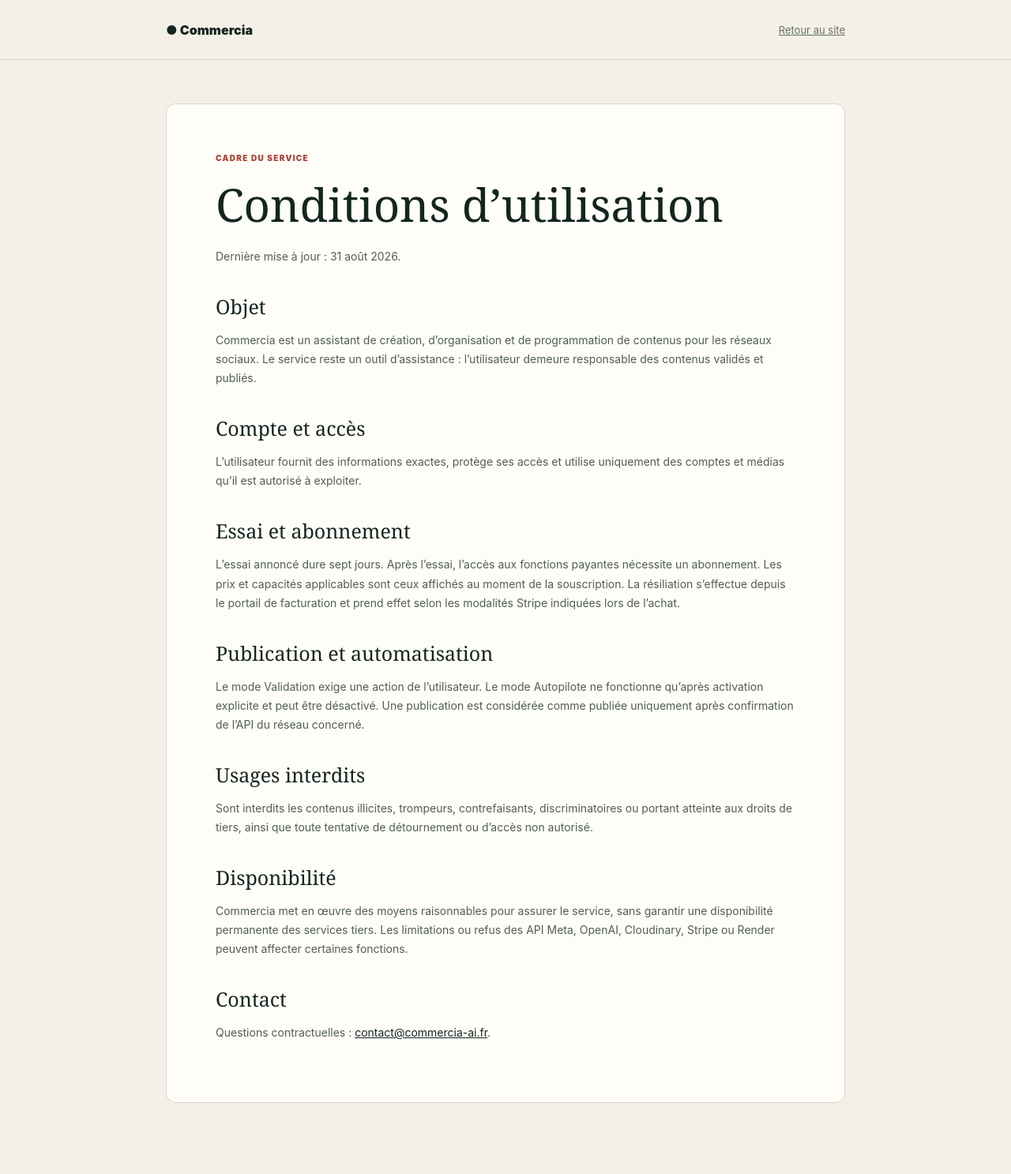
After one commit to m2kgthbwfg-lab/commercia-ai, a Flask app: page /conditions in a window 1280 px wide. The commit adds this page. Shown: the whole page at 79% size. Run offline with Flask 3, Linux system fonts and the light colour scheme; some libraries are stand-ins or nearby versions.

Commit message:
Make Commercia commercially ready
* Commercial readiness: app.py

* Commercial readiness: billing.py

* Commercial readiness: auth.py

* Commercial readiness: templates/auth.html

* Commercial readiness: templates/landing.html

* Commercial readiness: tests/test_app.py

* Add templates/legal.html

* Add templates/account.html

```diff
--- a/app.py
+++ b/app.py
@@ -3,13 +3,14 @@
 from datetime import datetime, timedelta, timezone
 from zoneinfo import ZoneInfo
 import cloudinary.uploader
-from flask import Flask, render_template, request, jsonify, redirect, url_for, flash
+from flask import Flask, render_template, request, jsonify, redirect, url_for, flash, Response
 from dotenv import load_dotenv
 from openai import OpenAI
 from flask_login import LoginManager, current_user, login_required
 from flask_wtf.csrf import CSRFProtect
 from sqlalchemy import text
 from werkzeug.middleware.proxy_fix import ProxyFix
+from werkzeug.security import check_password_hash
 from auth import auth
 from billing import billing, stripe_ready
 from extensions import limiter
@@ -136,6 +137,77 @@
 @app.get("/pricing")
 def pricing():
     return redirect(url_for("index", _anchor="tarifs"))
+
+
+def legal_identity():
+    return {
+        "name": os.getenv("LEGAL_NAME", "Commercia AI"),
+        "legal_form": os.getenv("LEGAL_FORM", ""),
+        "registration": os.getenv("LEGAL_REGISTRATION", ""),
+        "address": os.getenv("LEGAL_ADDRESS", ""),
+        "email": os.getenv("LEGAL_EMAIL", "contact@commercia-ai.fr"),
+        "director": os.getenv("LEGAL_DIRECTOR", ""),
+        "host": "Render Services, Inc., 525 Brannan Street, Suite 300, San Francisco, CA 94107, États-Unis",
+    }
+
+
+@app.get("/mentions-legales")
+def legal_notice():
+    return render_template("legal.html", page="mentions", legal=legal_identity())
+
+
+@app.get("/confidentialite")
+def privacy_policy():
+    return render_template("legal.html", page="privacy", legal=legal_identity())
+
+
+@app.get("/conditions")
+def terms_of_service():
+    return render_template("legal.html", page="terms", legal=legal_identity())
+
+
+@app.get("/account")
+@login_required
+def account_settings():
+    return render_template("account.html", user=current_user, brand=current_user.brand)
+
+
+@app.get("/account/export")
+@login_required
+def export_account():
+    brand = current_user.brand
+    payload = {
+        "exported_at": datetime.now(timezone.utc).isoformat(),
+        "user": {"email": current_user.email, "first_name": current_user.first_name, "plan": current_user.selected_plan, "subscription_status": current_user.subscription_status},
+        "brand": {column.name: getattr(brand, column.name) for column in brand.__table__.columns if column.name not in {"id", "user_id"}},
+        "campaigns": [{"created_at": campaign.created_at.isoformat(), "status": campaign.status, "brief": campaign.brief_json, "result": campaign.result_json} for campaign in Campaign.query.filter_by(brand_id=brand.id).order_by(Campaign.created_at).all()],
+        "publications": [{"scheduled_at": post.scheduled_at.isoformat(), "published_at": post.published_at.isoformat() if post.published_at else None, "status": post.status, "caption": post.caption, "media_url": post.media_url, "instagram_media_id": post.meta_media_id} for post in ScheduledPost.query.filter_by(brand_id=brand.id).order_by(ScheduledPost.created_at).all()],
+    }
+    return Response(json.dumps(payload, ensure_ascii=False, indent=2, default=str), mimetype="application/json", headers={"Content-Disposition": "attachment; filename=commercia-export.json"})
+
+
+@app.post("/account/delete")
+@login_required
+@limiter.limit("3 per hour")
+def delete_account():
+    if current_user.subscription_status in {"active", "past_due", "unpaid"}:
+        flash("Résiliez d’abord votre abonnement depuis le portail de facturation.", "error")
+        return redirect(url_for("account_settings"))
+    if request.form.get("confirmation", "").strip() != "SUPPRIMER" or not check_password_hash(current_user.password_hash, request.form.get("password", "")):
+        flash("Confirmation ou mot de passe incorrect.", "error")
+        return redirect(url_for("account_settings"))
+    user = current_user._get_current_object()
+    for asset in list(user.brand.media_assets):
+        try:
+            cloudinary.uploader.destroy(asset.public_id, invalidate=True)
+        except Exception:
+            app.logger.exception("Suppression Cloudinary impossible pour %s", asset.public_id)
+    Campaign.query.filter_by(brand_id=user.brand.id).delete(synchronize_session=False)
+    UsageEvent.query.filter_by(user_id=user.id).delete(synchronize_session=False)
+    db.session.delete(user)
+    db.session.commit()
+    flash("Votre compte et ses données ont été supprimés.", "success")
+    return redirect(url_for("index"))
 
 
 @app.get("/health")
--- a/auth.py
+++ b/auth.py
@@ -22,11 +22,14 @@
         business_name = request.form.get("business_name", "").strip()
         activity = request.form.get("activity", "").strip()
         password = request.form.get("password", "")
+        accept_terms = request.form.get("accept_terms") == "yes"
         plan = request.form.get("plan", request.args.get("plan", "autopilot")).strip().lower()
         if plan not in {"essential", "autopilot", "pro"}:
             plan = "autopilot"
         if not all([email, first_name, business_name, activity, password]):
             flash("Tous les champs sont obligatoires.", "error")
+        elif not accept_terms:
+            flash("Acceptez les conditions d’utilisation pour créer votre compte.", "error")
         elif not re.fullmatch(r"[^@\s]+@[^@\s]+\.[^@\s]+", email):
             flash("Saisissez une adresse e-mail valide.", "error")
         elif len(password) < 10:
--- /dev/null
+++ b/templates/legal.html
@@ -0,0 +1,28 @@
+<!doctype html>
+<html lang="fr"><head><meta charset="utf-8"><meta name="viewport" content="width=device-width,initial-scale=1"><meta name="theme-color" content="#f5f0e7">
+<title>{% if page == 'mentions' %}Mentions légales{% elif page == 'privacy' %}Confidentialité{% else %}Conditions d’utilisation{% endif %} · Commercia</title>
+<style>:root{--paper:#f5f0e7;--white:#fffdf8;--ink:#14251f;--muted:#627069;--line:#d9d4ca;--coral:#d45f4d}*{box-sizing:border-box}body{margin:0;background:var(--paper);color:var(--ink);font-family:Inter,-apple-system,BlinkMacSystemFont,"Segoe UI",sans-serif}.top{height:76px;border-bottom:1px solid var(--line);display:flex;align-items:center;justify-content:space-between;padding:0 max(22px,calc((100% - 860px)/2))}.logo{font-weight:900;color:inherit;text-decoration:none}.back{font-size:13px;color:var(--muted)}main{width:min(860px,calc(100% - 32px));margin:55px auto 90px;background:var(--white);border:1px solid var(--line);border-radius:12px;padding:clamp(25px,6vw,62px)}.eyebrow{font-size:10px;font-weight:900;letter-spacing:1.3px;text-transform:uppercase;color:#a94337}h1,h2{font-family:Georgia,serif;font-weight:500}h1{font-size:clamp(38px,6vw,58px);margin:13px 0 15px}h2{font-size:25px;margin:34px 0 10px}p,li{color:#4e5e56;line-height:1.72;font-size:14px}.notice{background:#f6e7e2;border:1px solid #e4b5ab;padding:15px;border-radius:7px;color:#81392f;margin:22px 0}a{color:var(--ink)}</style></head>
+<body><header class="top"><a class="logo" href="/">● Commercia</a><a class="back" href="/">Retour au site</a></header><main>
+{% if page == 'mentions' %}
+<div class="eyebrow">Informations de l’éditeur</div><h1>Mentions légales</h1>
+{% if not legal.registration or not legal.address or not legal.director %}<div class="notice">Les informations juridiques définitives de l’éditeur doivent être renseignées avant l’ouverture commerciale.</div>{% endif %}
+<h2>Éditeur</h2><p><strong>{{ legal.name }}</strong>{% if legal.legal_form %}, {{ legal.legal_form }}{% endif %}<br>{% if legal.registration %}Immatriculation : {{ legal.registration }}<br>{% endif %}{% if legal.address %}Siège : {{ legal.address }}<br>{% endif %}{% if legal.director %}Direction de la publication : {{ legal.director }}<br>{% endif %}Contact : <a href="mailto:{{ legal.email }}">{{ legal.email }}</a></p>
+<h2>Hébergement</h2><p>{{ legal.host }}.</p><h2>Propriété intellectuelle</h2><p>La marque, l’interface, les textes et les éléments graphiques de Commercia sont protégés. Toute reproduction non autorisée est interdite.</p>
+{% elif page == 'privacy' %}
+<div class="eyebrow">Protection des données</div><h1>Politique de confidentialité</h1><p>Dernière mise à jour : 31 août 2026.</p>
+<h2>Données traitées</h2><p>Commercia traite les informations de compte, le profil de marque, les contenus générés, les médias ajoutés, les programmations et les identifiants techniques nécessaires aux connexions autorisées par l’utilisateur.</p>
+<h2>Finalités</h2><p>Ces données servent à fournir le service, personnaliser les contenus, programmer les publications, sécuriser les comptes, gérer les abonnements et assister les utilisateurs.</p>
+<h2>Prestataires</h2><p>Le service s’appuie notamment sur Render pour l’hébergement, PostgreSQL pour les données, Cloudinary pour les médias, OpenAI pour la génération, Meta pour Instagram et Stripe pour la facturation lorsqu’elle est activée.</p>
+<h2>Conservation et droits</h2><p>Les données sont conservées pendant la durée du compte puis supprimées selon les obligations applicables. Depuis « Mon compte », l’utilisateur peut exporter ses données et demander leur suppression. Pour toute demande : <a href="mailto:{{ legal.email }}">{{ legal.email }}</a>.</p>
+<h2>Sécurité</h2><p>Commercia ne demande jamais le mot de passe Instagram. Les jetons d’accès sont chiffrés et la connexion s’effectue via les mécanismes officiels de Meta.</p>
+{% else %}
+<div class="eyebrow">Cadre du service</div><h1>Conditions d’utilisation</h1><p>Dernière mise à jour : 31 août 2026.</p>
+<h2>Objet</h2><p>Commercia est un assistant de création, d’organisation et de programmation de contenus pour les réseaux sociaux. Le service reste un outil d’assistance : l’utilisateur demeure responsable des contenus validés et publiés.</p>
+<h2>Compte et accès</h2><p>L’utilisateur fournit des informations exactes, protège ses accès et utilise uniquement des comptes et médias qu’il est autorisé à exploiter.</p>
+<h2>Essai et abonnement</h2><p>L’essai annoncé dure sept jours. Après l’essai, l’accès aux fonctions payantes nécessite un abonnement. Les prix et capacités applicables sont ceux affichés au moment de la souscription. La résiliation s’effectue depuis le portail de facturation et prend effet selon les modalités Stripe indiquées lors de l’achat.</p>
+<h2>Publication et automatisation</h2><p>Le mode Validation exige une action de l’utilisateur. Le mode Autopilote ne fonctionne qu’après activation explicite et peut être désactivé. Une publication est considérée comme publiée uniquement après confirmation de l’API du réseau concerné.</p>
+<h2>Usages interdits</h2><p>Sont interdits les contenus illicites, trompeurs, contrefaisants, discriminatoires ou portant atteinte aux droits de tiers, ainsi que toute tentative de détournement ou d’accès non autorisé.</p>
+<h2>Disponibilité</h2><p>Commercia met en œuvre des moyens raisonnables pour assurer le service, sans garantir une disponibilité permanente des services tiers. Les limitations ou refus des API Meta, OpenAI, Cloudinary, Stripe ou Render peuvent affecter certaines fonctions.</p>
+<h2>Contact</h2><p>Questions contractuelles : <a href="mailto:{{ legal.email }}">{{ legal.email }}</a>.</p>
+{% endif %}
+</main></body></html>
```
Also changed, not shown: billing.py (+29 -2 lines), templates/account.html (added, +7 -0 lines), templates/auth.html (+11 -3 lines), templates/landing.html (+2 -2 lines), tests/test_app.py (+25 -0 lines).
